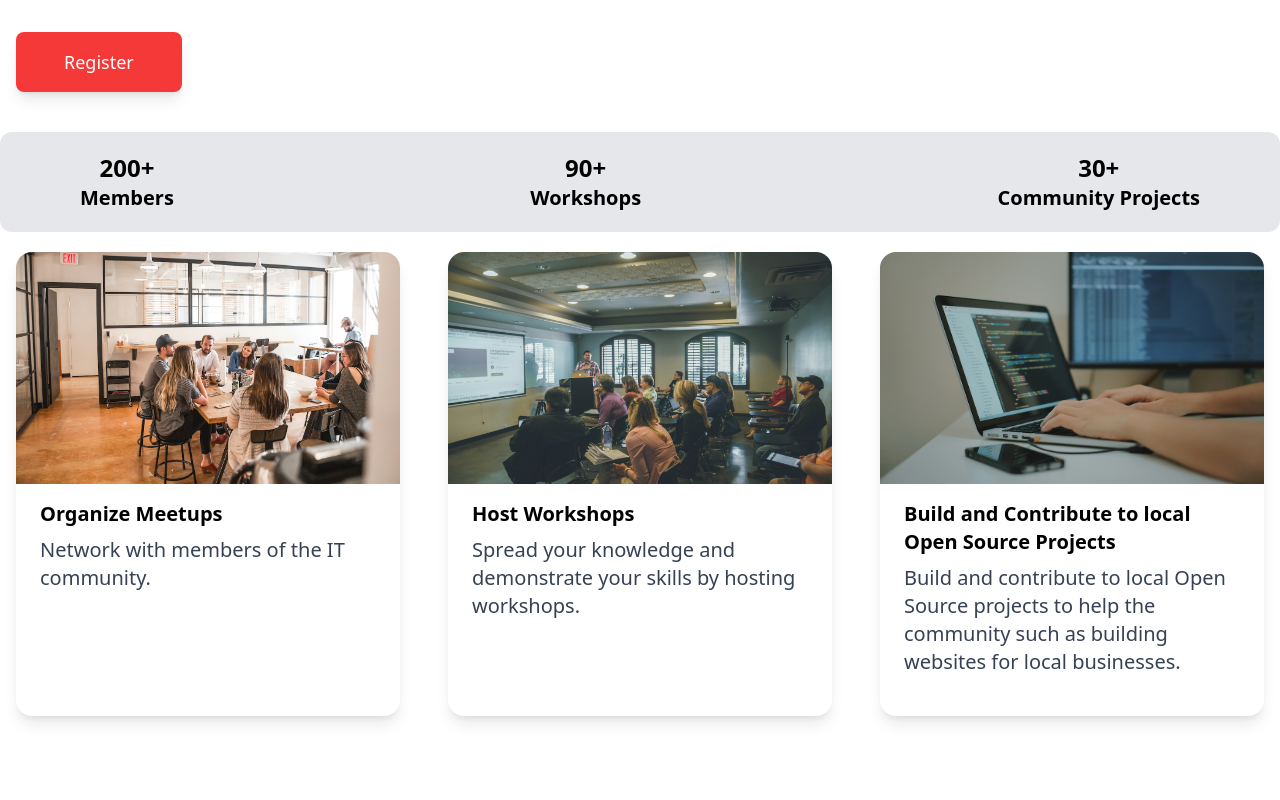
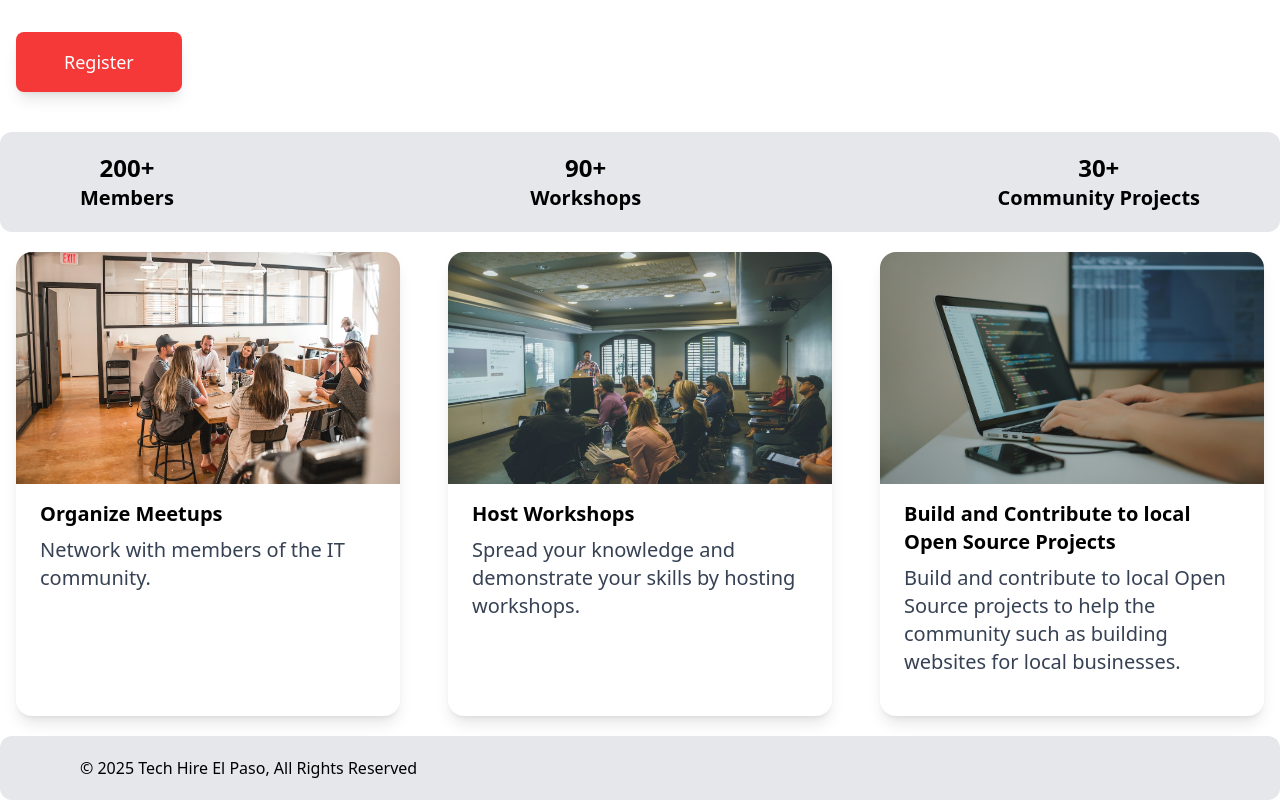
Before and after one commit to rramirez-dev/tech-hire-elpaso, a Next.js app in the folder tech-hire-elpaso/: page / in a window 1280 px wide. Shown: the part 586-1386 px from the top of the page. Before the commit the page ends 1322 px from the top, so only its background shows below. Built offline with nearby package versions, Linux system fonts and the light colour scheme.

Commit message:
Implemented Footer Component
-Added a footer for compy right info

```diff
--- a/tech-hire-elpaso/src/app/layout.tsx
+++ b/tech-hire-elpaso/src/app/layout.tsx
@@ -1,5 +1,6 @@
 import type { Metadata } from "next";
 import Header from "@/components/Header";
+import { Footer } from "@/components/Footer";
 import { Poppins } from "next/font/google";
 import "./globals.css";
 
@@ -18,6 +19,7 @@ export default function RootLayout({
       <body>
         <Header />
         {children}
+        <Footer />
       </body>
     </html>
   );
--- /dev/null
+++ b/tech-hire-elpaso/src/components/Footer.tsx
@@ -0,0 +1,9 @@
+import React from "react";
+
+export const Footer = () => {
+  return (
+    <div className="max-w-[1440px] container mx-auto px-20 py-5 rounded-xl bg-gray-200">
+      &copy; 2025 Tech Hire El Paso, All Rights Reserved
+    </div>
+  );
+};
```
